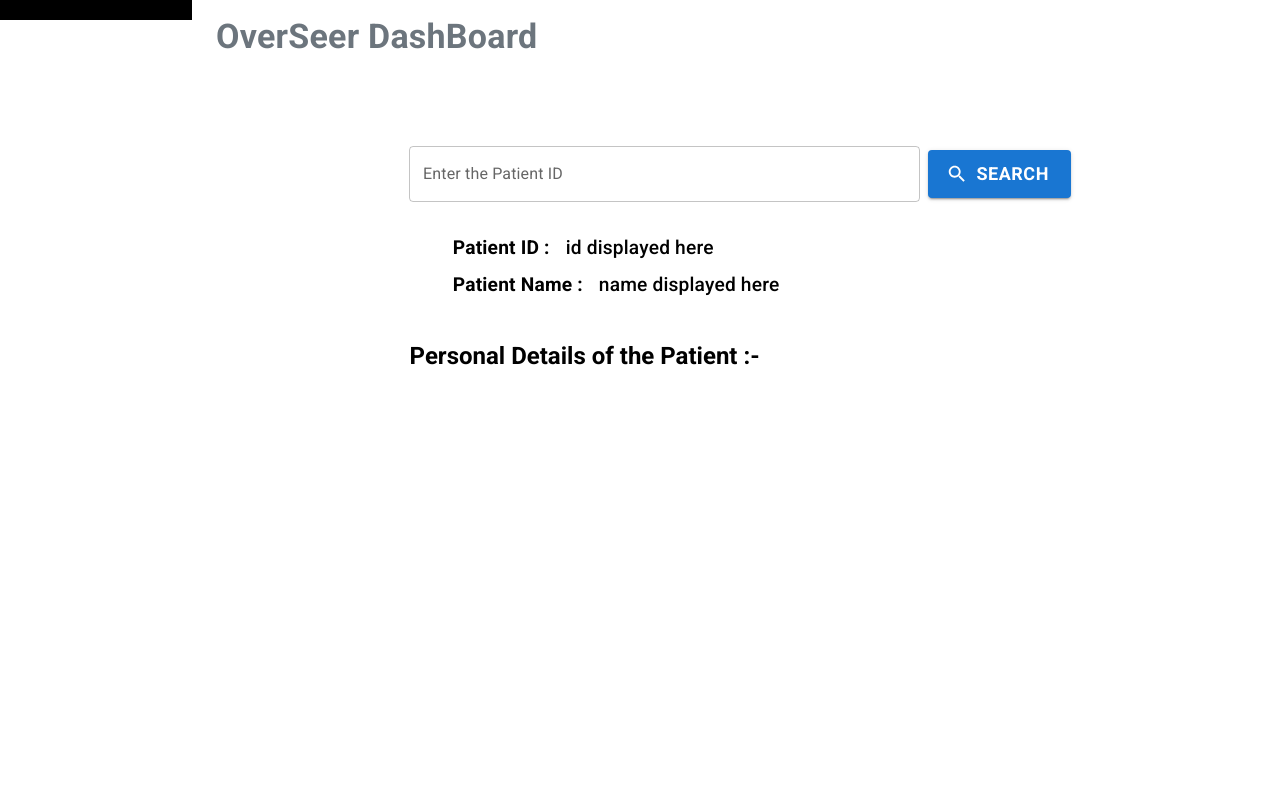
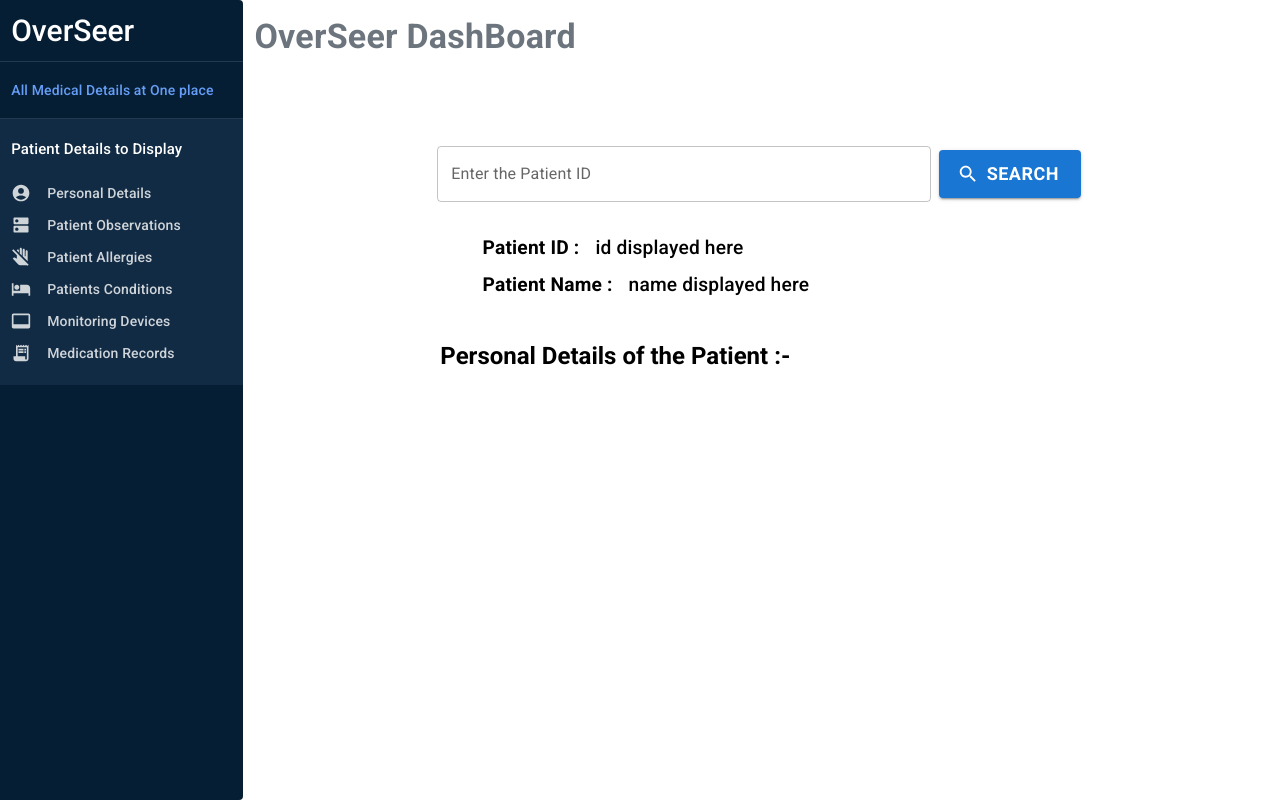
Before and after one commit to CommunityProject21/OverSeer-website, a React (Create React App) app: page /home in a window 1280 px wide. Built offline with nearby package versions, Linux system fonts and the light colour scheme.

Commit message:
Aside menu

```diff
--- a/src/components/AsideMenu/AsideMenu.jsx
+++ b/src/components/AsideMenu/AsideMenu.jsx
@@ -1,11 +1,144 @@
-import react from 'react';
-import {Typography,Box} from '@mui/material';
+import React from 'react';
+import {Divider,List,ListItem,ListItemButton,ListItemIcon,ListItemText,Paper,IconButton,Tooltip,Typography,Box} from '@mui/material';
+import { styled, ThemeProvider, createTheme } from '@mui/material/styles';
+import {KeyboardArrowDown,AccountCircle,LocalHotel,ReceiptLong,VideoLabel,DoNotTouch,Dns} from '@mui/icons-material';
+
+const data = [
+    { icon: <AccountCircle />, label: 'Personal Details' },
+    { icon: <Dns />, label: 'Patient Observations' },
+    { icon: <DoNotTouch />, label: 'Patient Allergies' },
+    { icon: <LocalHotel />, label: 'Patients Conditions' },
+    { icon: <VideoLabel />, label: 'Monitoring Devices' },
+    { icon: <ReceiptLong />, label: 'Medication Records' },
+];
+
+const FireNav = styled(List)({
+    '& .MuiListItemButton-root': {
+        paddingLeft: 24,
+        paddingRight: 24,
+    },
+    '& .MuiListItemIcon-root': {
+        minWidth: 0,
+        marginRight: 16,
+    },
+    '& .MuiSvgIcon-root': {
+        fontSize: 20,
+    },
+});
 
 const AsideMenu = () => {
+    const [open, setOpen] = React.useState(true);
     return(
         <div>
-            <Box sx={{backgroundColor: '#000'}}>
-                OverSeer
+            <Box sx={{height: '100vh',backgroundColor: '#012a4a',display: 'flex',justifyContent: 'center'}}>
+                <Box sx={{ display: 'flex' }}>
+                    <ThemeProvider
+                        theme={createTheme({
+                        components: {
+                            MuiListItemButton: {
+                            defaultProps: {
+                                disableTouchRipple: true,
+                            },
+                            },
+                        },
+                        palette: {
+                            mode: 'dark',
+                            primary: { main: 'rgb(102, 157, 246)' },
+                            background: { paper: 'rgb(5, 30, 52)' },
+                        },
+                        })}
+                    >
+                        <Paper elevation={0} sx={{ maxWidth: 256 }}>
+                        <FireNav component="nav" disablePadding>
+                            <ListItemButton component="a" href="#customized-list">
+                                {/* <ListItemIcon sx={{ fontSize: 20 }}>🔥</ListItemIcon> */}
+                                <ListItemText
+                                    sx={{ my: 0 }}
+                                    primary="OverSeer"
+                                    primaryTypographyProps={{
+                                    fontSize: 30,
+                                    fontWeight: 'medium',
+                                    letterSpacing: 0,
+                                    }}
+                                />
+                            </ListItemButton>
+                            <Divider />
+                            <ListItem component="div" disablePadding>
+                                <ListItemButton sx={{ height: 56 }}>
+
+                                    <ListItemText
+                                    primary="All Medical Details at One place"
+                                    primaryTypographyProps={{
+                                        color: 'primary',
+                                        fontWeight: 'medium',
+                                        variant: 'body2',
+                                    }}
+                                    />
+                                </ListItemButton>
+                            </ListItem>
+                            <Divider />
+                            <Box
+                            sx={{
+                                bgcolor: open ? 'rgba(71, 98, 130, 0.2)' : null,
+                                pb: open ? 2 : 0,
+                            }}
+                            >
+                                <ListItemButton
+                                    alignItems="flex-start"
+                                    onClick={() => setOpen(!open)}
+                                    sx={{
+                                    px: 3,
+                                    pt: 2.5,
+                                    pb: open ? 0 : 2.5,
+                                    '&:hover, &:focus': { '& svg': { opacity: open ? 1 : 0 } },
+                                    }}
+                                >
+                                    <ListItemText
+                                    primary="Patient Details to Display"
+                                    primaryTypographyProps={{
+                                        fontSize: 15,
+                                        fontWeight: 'medium',
+                                        lineHeight: '20px',
+                                        mb: '2px',
+                                    }}
+                                    secondary="Authentication, Firestore Database, Realtime Database, Storage, Hosting, Functions, and Machine Learning"
+                                    secondaryTypographyProps={{
+                                        noWrap: true,
+                                        fontSize: 12,
+                                        lineHeight: '16px',
+                                        color: open ? 'rgba(0,0,0,0)' : 'rgba(255,255,255,0.5)',
+                                    }}
+                                    sx={{ my: 0 }}
+                                    />
+                                    <KeyboardArrowDown
+                                    sx={{
+                                        mr: -1,
+                                        opacity: 0,
+                                        transform: open ? 'rotate(-180deg)' : 'rotate(0)',
+                                        transition: '0.2s',
+                                    }}
+                                    />
+                                </ListItemButton>
+                                {open &&
+                                    data.map((item) => (
+                                    <ListItemButton
+                                        key={item.label}
+                                        sx={{ py: 0, minHeight: 32, color: 'rgba(255,255,255,.8)' }}
+                                    >
+                                        <ListItemIcon sx={{ color: 'inherit' }}>
+                                        {item.icon}
+                                        </ListItemIcon>
+                                        <ListItemText
+                                        primary={item.label}
+                                        primaryTypographyProps={{ fontSize: 14, fontWeight: 'medium' }}
+                                        />
+                                    </ListItemButton>
+                                    ))}
+                            </Box>
+                        </FireNav>
+                        </Paper>
+                    </ThemeProvider>
+                </Box>
             </Box>
         </div>
     );
--- a/src/pages/Home/Home.jsx
+++ b/src/pages/Home/Home.jsx
@@ -11,10 +11,10 @@ import AsideMenu from '../../components/AsideMenu/AsideMenu';
 const Home = () => {
     return(
         <Box sx={{display: 'flex', flexDirection: 'row', width: '100%'}}>
-            <Box sx={{width: '15%'}}>
+            <Box sx={{width: '18%'}}>
                 <AsideMenu />
             </Box>
-            <Box sx={{display: 'flex', flexDirection: 'column', gap: 5,width: '85%'}}>
+            <Box sx={{display: 'flex', flexDirection: 'column', gap: 5,width: '82%'}}>
                 <DashboardDetails />
                 <PersonalDetails />
             </Box>
```
